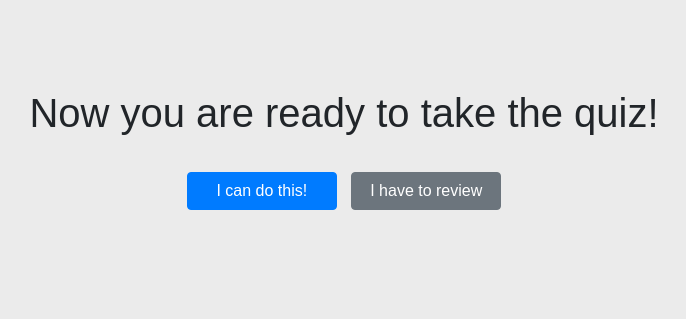
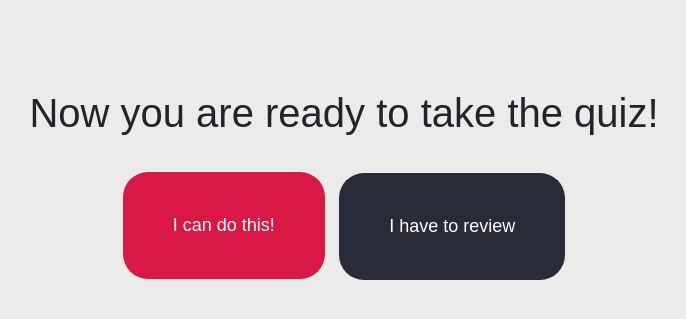
Before and after one commit to ar4179/AI-Art-vs-Real-Art, a Flask app: page /quiz/start in a window 1280 px wide. Shown: the part 56-375 px from the top of the page, without its empty margins (296-982 px from the left). Run offline with Flask 3, Linux system fonts and the light colour scheme; some libraries are stand-ins or nearby versions; some web fonts are replaced.

Commit message:
fixed some of the buttons

```diff
--- a/static/main.css
+++ b/static/main.css
@@ -73,7 +73,7 @@ b {
     font-size: 20px;
 }
 
-#start-learning-button {
+.highlighted-button {
     border: none;
     color: white;
     background-color: rgb(218,24,70);
@@ -88,7 +88,7 @@ b {
     transition-duration: 0.4s; /* Smooth transition for mouse hover effect */
 }
 
-#take-quiz-button {
+.muted-button {
     border: none;
     color: white;
     background-color: rgb(41,43,57);
--- a/templates/homepage.html
+++ b/templates/homepage.html
@@ -11,8 +11,8 @@
 </div>
 <div class="row">
     <div class="col text-center">
-        <a href="/tips/1"><button id="start-learning-button">Start Learning!</button></a>
-        <a href="/quiz/start"><button id="take-quiz-button">Take the Quiz</button></a>
+        <a href="/tips/1"><button class="highlighted-button" id="start-learning-button">Start Learning!</button></a>
+        <a href="/quiz/start"><button class="muted-button" id="take-quiz-button">Take the Quiz</button></a>
     </div>
 </div>
 {% endblock %}
--- a/templates/quiz/correct_quiz.html
+++ b/templates/quiz/correct_quiz.html
@@ -44,7 +44,8 @@
 
 <div class="row">
     <div class="col-12 text-right">
-        <a href="/quiz/{{file.id + 1}}" class="btn btn-primary" role="button">Next Question!</a>
+        <a href="/quiz/{{file.id + 1}}"><button class="next-lesson-button" role="button">Next Question!</button></a>
+
     </div>
 </div>
 
--- a/templates/quiz/incorrect_quiz.html
+++ b/templates/quiz/incorrect_quiz.html
@@ -44,7 +44,7 @@
 
 <div class="row">
     <div class="col-12 text-right">
-        <a href="/quiz/{{file.id + 1}}" class="btn btn-primary" role="button">Next Question!</a>
+        <a href="/quiz/{{file.id + 1}}"><button class="next-lesson-button" role="button">Next Question!</button></a>
     </div>
 </div>
 
--- a/templates/quiz/start_quiz.html
+++ b/templates/quiz/start_quiz.html
@@ -7,7 +7,7 @@
     </div>
 </div>
 <div class="col text-center">
-    <a href="/quiz/1" class="btn btn-primary btn-custom" role="button">I can do this!</a>
-    <a href="/" class="btn btn-secondary btn-custom" role="button">I have to review</a>
+    <a href="/quiz/1" class="highlighted-button btn-custom" role="button">I can do this!</a>
+    <a href="/" class="muted-button btn btn-secondary btn-custom" role="button">I have to review</a>
 </div>
 {% endblock %}
```
